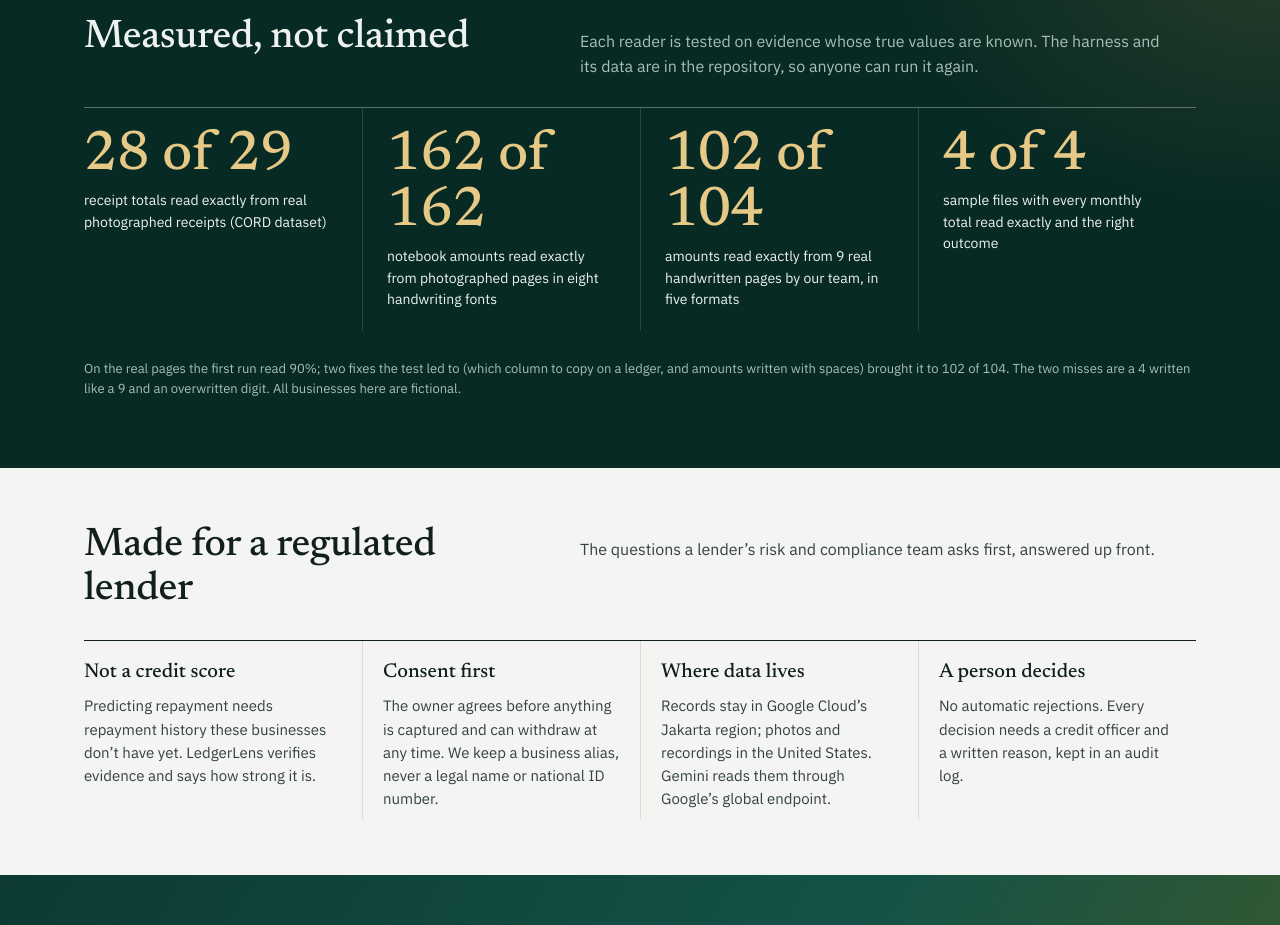
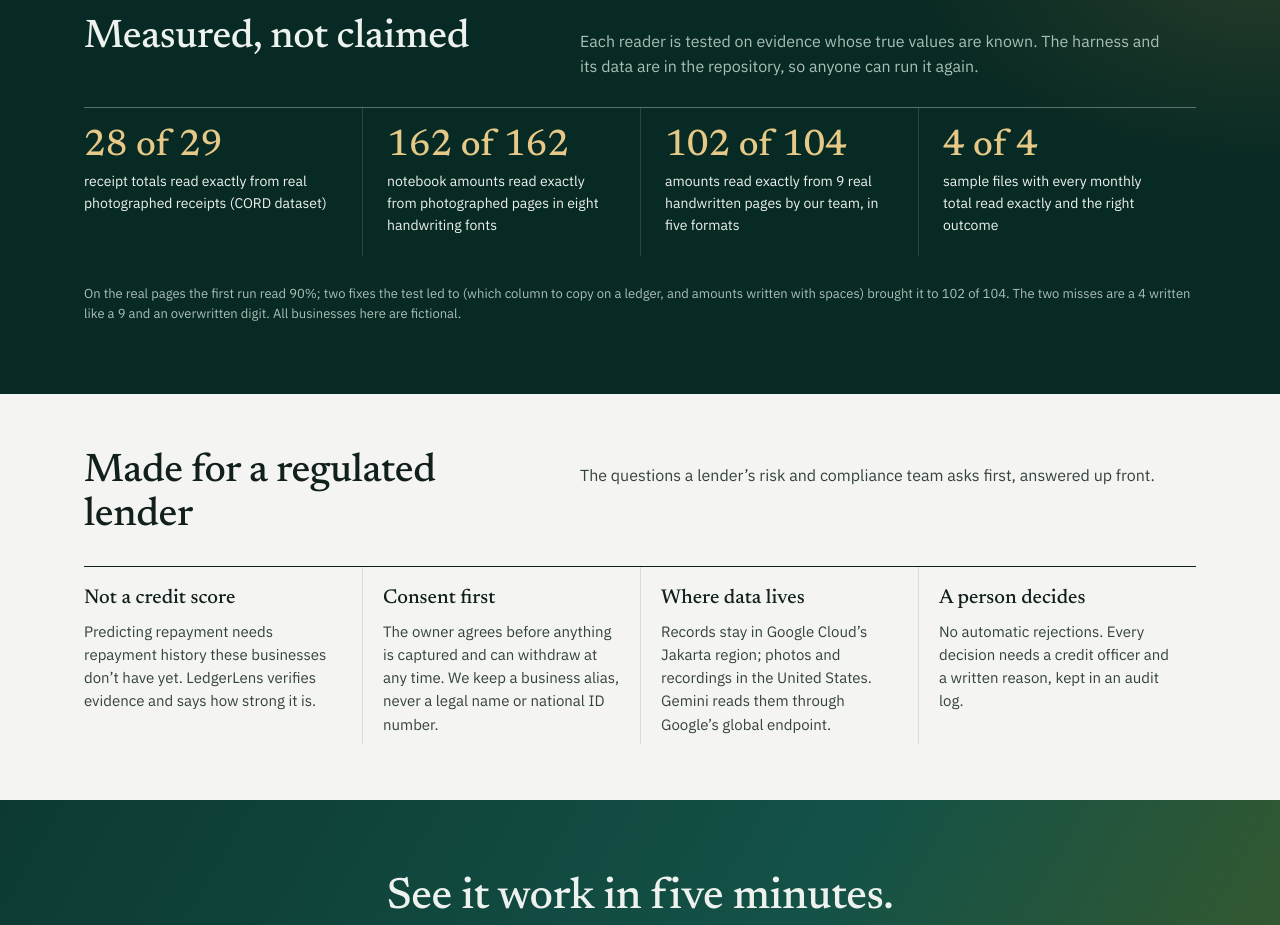
Before and after one commit to aeoncyr/ledgerlens, a React (Vite) app in the folder web/: page / in a window 1280 px wide. Shown: the part 4340-5265 px from the top of the page. Built offline with nearby package versions, Linux system fonts and the light colour scheme.

Commit message:
fix(web): fit four measured results across the landing page

```diff
--- a/web/src/index.css
+++ b/web/src/index.css
@@ -4335,3 +4335,8 @@ textarea:focus {
     grid-template-columns: minmax(0, 1fr);
   }
 }
+
+.stats.stats-four dd {
+  font-size: clamp(32px, 2.9vw, 44px);
+  white-space: nowrap;
+}
```
